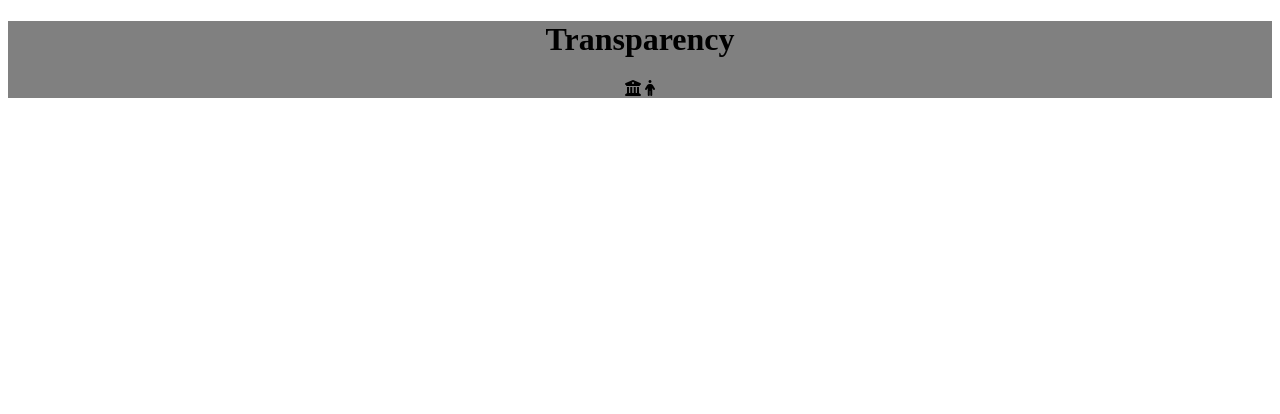
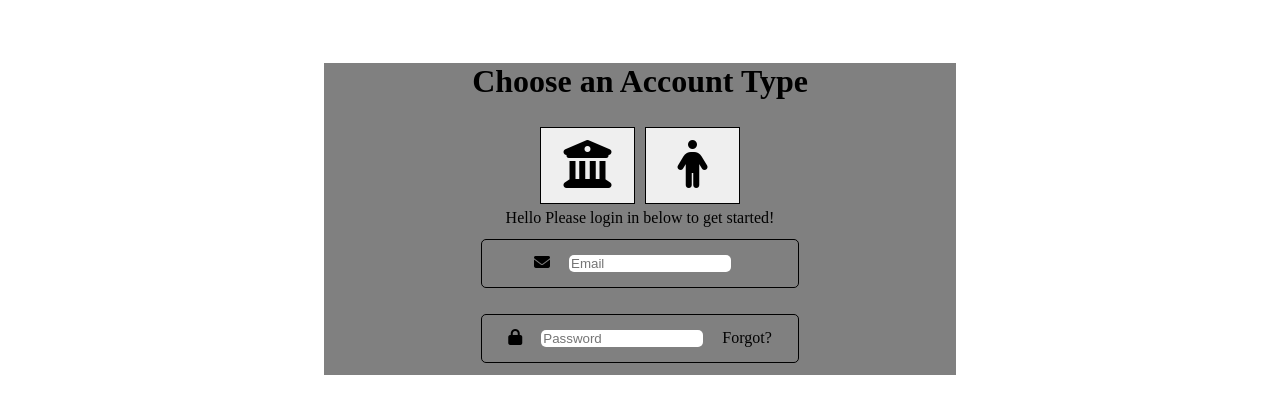
Before and after one commit to phomann13/MediHacks23_ETPK, a plain HTML site: page Landing.html in a window 1280 px wide. Drawn offline with Linux system fonts and the light colour scheme.

Commit message:
Progress report: Added login fields and buttons

```diff
--- a/Landing.html
+++ b/Landing.html
@@ -12,25 +12,33 @@
     <div class="page-container">
         <div class="center-container">
             <div class="title">
-                <h1>Transparency</h1>
-            </div>
-            <div class="account-boxes">
-                <i class="fa-solid fa-building-columns"></i>
-                <i class="fa-solid fa-person"></i>
+                <h1>Choose an Account Type</h1>
             </div>
 
-
+            <div class="accounts">
+                <button class="account-boxes">
+                    <i  class="fa-solid fa-building-columns "></i>
+                </button>
+                <button class="account-boxes">
+                    <i  class="fa-solid fa-person " ></i>
+                </button>
+            </div>
             <div class="welcome">
+                <p1>Hello </p1>
+                <p2 id="Account Type" style="display:none">Account type</p2>
+                <p1>Please login in below to get started!</p1>
 
             </div>
+            <div class="login">
+                <div class="email">
+                    <i class="fa-solid fa-envelope"></i>
+                    <input class="email" type="text" placeholder="Email">
+                </div>
 
-            <div class="email">
-
-            </div>
-
-            <div class="password">
-                <div class="forgot">
-
+                <div class="password">
+                    <i class="fa-solid fa-lock"></i>
+                    <input class="password" type="text" placeholder="Password">
+                    <a>Forgot?</a>
                 </div>
             </div>
 
--- a/stylesheet.css
+++ b/stylesheet.css
@@ -1,13 +1,56 @@
 .page-contianer{
     background-color: blue;
     text-align: center;
-    align-items: center;
-    align-content: center;
+
 }
 
 .center-container{
     text-align: center;
     background-color: gray;
+    margin-top: 5%;
+    margin-right: 25%;
+    margin-left: 25%;
+    justify-content: center;
 
 
 }
+.accounts{
+    display: flex;
+    text-align: center;
+    justify-content: center;
+}
+.account-boxes{
+    font-size: 300%;
+    overflow-x: hidden;
+
+    width: 15%;
+    padding: 10px;
+    margin: 5px;
+    border-style: solid;
+    border-color:black;
+    border-width: 1px;
+}
+.login{
+    display: flex;
+    flex-direction: column;
+    align-items: center;
+    text-align: center;
+
+}
+.email, .password{
+
+    border-radius: 5px;
+    margin: 2%;
+    border: 1px solid black;
+    width: 50%
+}
+input[type=text]{
+    border: none;
+    outline: none;
+    width: 50%;
+    margin: 15px
+
+}
+input[type=text]:focus {
+    border: none;
+  }
```
